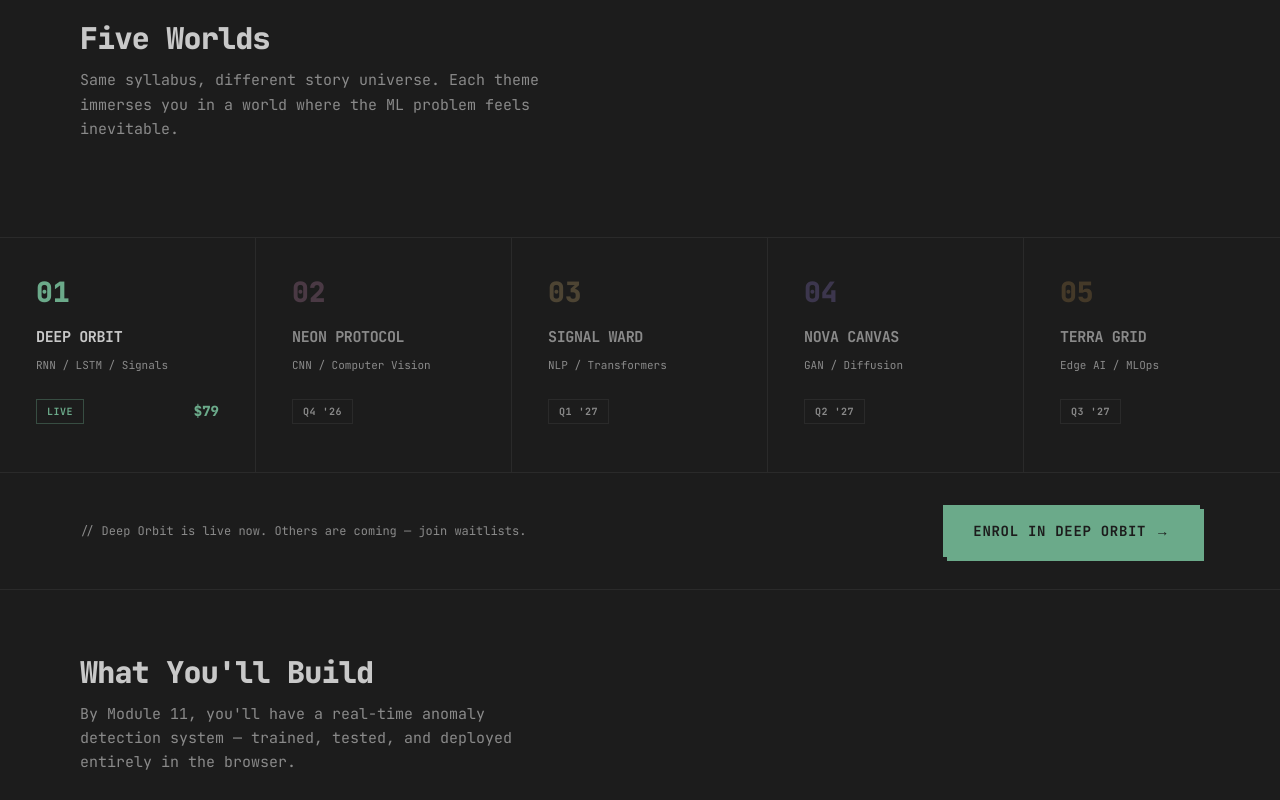
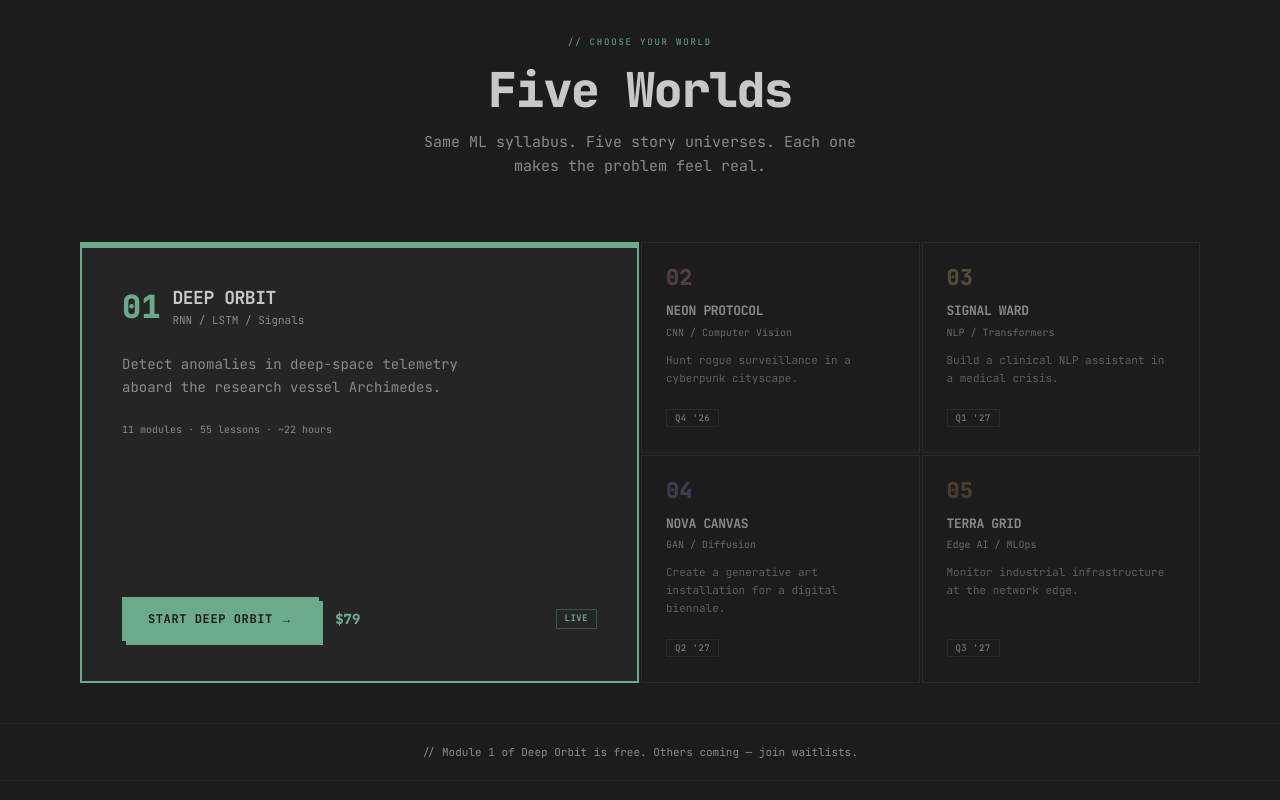
Before and after one commit to Amira-Rahim/tensorcraft, a Next.js app in the folder apps/web/: page / in a window 1280 px wide. Shown: the part 1840-2640 px from the top of the page. Built offline with nearby package versions, Linux system fonts and the light colour scheme; no server answers.

Commit message:
feat: redesign Five Worlds section — hero card for Deep Orbit + 2x2 coming-soon grid with taglines

```diff
--- a/apps/web/app/page.tsx
+++ b/apps/web/app/page.tsx
@@ -5,47 +5,50 @@ import { motion } from "framer-motion";
 import { AmbientBackground } from "./components/ambient-background";
 import { BridgePreviewSection } from "./components/bridge-preview-section";
 
-const themes = [
-  {
+const heroTheme = {
   code: "01",
   name: "Deep Orbit",
   spec: "RNN / LSTM / Signals",
+  tagline:
+    "Detect anomalies in deep-space telemetry aboard the research vessel Archimedes.",
   status: "LIVE",
   price: "$79",
   col: "var(--tc-primary, #6BAA8A)",
-    live: true,
-  },
+  modules: "11 modules · 55 lessons · ~22 hours",
+};
+
+const comingSoonThemes = [
   {
     code: "02",
     name: "Neon Protocol",
     spec: "CNN / Computer Vision",
+    tagline: "Hunt rogue surveillance in a cyberpunk cityscape.",
     status: "Q4 '26",
     col: "#A07090",
-    live: false,
   },
   {
     code: "03",
     name: "Signal Ward",
     spec: "NLP / Transformers",
+    tagline: "Build a clinical NLP assistant in a medical crisis.",
     status: "Q1 '27",
     col: "#A89060",
-    live: false,
   },
   {
     code: "04",
     name: "Nova Canvas",
     spec: "GAN / Diffusion",
+    tagline: "Create a generative art installation for a digital biennale.",
     status: "Q2 '27",
     col: "#7868A8",
-    live: false,
   },
   {
     code: "05",
     name: "Terra Grid",
     spec: "Edge AI / MLOps",
+    tagline: "Monitor industrial infrastructure at the network edge.",
     status: "Q3 '27",
     col: "#907040",
-    live: false,
   },
 ];
 
@@ -142,78 +145,117 @@ export default function Home() {
 
         {/* ===== THEMES ===== */}
         <section className="border-b border-border">
-          <div className="px-10 md:px-20 pt-16 pb-12">
-            <h2 className="text-3xl font-mono font-black tracking-tight mb-3">
+          <div className="px-10 md:px-20 pt-20 pb-6 text-center">
+            <div className="font-mono text-[9px] text-primary tracking-[0.2em] uppercase mb-4">
+              // CHOOSE YOUR WORLD
+            </div>
+            <h2 className="text-4xl md:text-5xl font-mono font-black tracking-tight mb-4">
               Five Worlds
             </h2>
-            <p className="text-[15px] text-text-muted leading-relaxed max-w-[480px] mb-12">
-              Same syllabus, different story universe. Each theme immerses you
-              in a world where the ML problem feels inevitable.
+            <p className="text-[15px] text-text-muted leading-relaxed max-w-[480px] mx-auto">
+              Same ML syllabus. Five story universes. Each one makes the problem
+              feel real.
             </p>
           </div>
-          <div className="grid grid-cols-2 md:grid-cols-5 border-t border-border">
-            {themes.map((t, i) => (
+
+          {/* Hero theme + coming soon grid */}
+          <div className="px-10 md:px-20 py-10">
+            <div className="grid grid-cols-1 lg:grid-cols-[1fr_1fr] gap-0.5">
+              {/* Deep Orbit — hero card */}
               <div
-                key={i}
-                className="px-9 pt-10 pb-12 transition-colors"
+                className="border-2 bg-surface-raised p-8 md:p-10 flex flex-col justify-between relative overflow-hidden"
+                style={{ borderColor: heroTheme.col }}
+              >
+                <div
+                  className="absolute top-0 left-0 right-0 h-1"
+                  style={{ background: heroTheme.col }}
+                />
+                <div>
+                  <div className="flex items-center gap-3 mb-6">
+                    <span
+                      className="font-mono text-[32px] font-black leading-none"
+                      style={{ color: heroTheme.col }}
+                    >
+                      {heroTheme.code}
+                    </span>
+                    <div>
+                      <div className="text-lg font-bold tracking-tight uppercase text-text-primary">
+                        {heroTheme.name}
+                      </div>
+                      <div className="font-mono text-[11px] text-text-muted">
+                        {heroTheme.spec}
+                      </div>
+                    </div>
+                  </div>
+                  <p className="text-[14px] text-text-muted leading-relaxed mb-6 max-w-sm">
+                    {heroTheme.tagline}
+                  </p>
+                  <div className="font-mono text-[10px] text-text-muted mb-8">
+                    {heroTheme.modules}
+                  </div>
+                </div>
+                <div className="flex items-center gap-4">
+                  <Link
+                    href="/themes/deep-orbit"
+                    className="inline-flex items-center gap-2 px-6 py-3 bg-primary text-surface font-bold text-xs font-mono tracking-wider uppercase border-2 border-primary hover:bg-transparent hover:text-primary transition-all brutalist-hover brutalist-shadow"
+                  >
+                    Start Deep Orbit →
+                  </Link>
+                  <span className="font-mono text-sm font-black text-primary">
+                    {heroTheme.price}
+                  </span>
+                  <span
+                    className="font-mono text-[9px] font-bold tracking-wider px-2 py-0.5 ml-auto"
                     style={{
-                  borderRight: i < 4 ? "1px solid var(--tc-border)" : "none",
+                      color: heroTheme.col,
+                      border: `1px solid color-mix(in srgb, ${heroTheme.col} 35%, transparent)`,
                     }}
                   >
+                    LIVE
+                  </span>
+                </div>
+              </div>
+
+              {/* Coming soon — 2x2 grid */}
+              <div className="grid grid-cols-2 gap-0.5">
+                {comingSoonThemes.map((t) => (
                   <div
-                  className="font-mono text-[28px] font-black mb-5 leading-none"
-                  style={{
-                    color: t.col,
-                    opacity: t.live ? 1 : 0.35,
-                  }}
+                    key={t.code}
+                    className="border border-border bg-surface p-6 flex flex-col justify-between"
+                  >
+                    <div>
+                      <div
+                        className="font-mono text-[22px] font-black mb-3 leading-none opacity-40"
+                        style={{ color: t.col }}
                       >
                         {t.code}
                       </div>
-                <div
-                  className="text-[15px] font-bold tracking-tight mb-2 uppercase"
-                  style={{
-                    color: t.live ? "var(--tc-text)" : "var(--tc-muted)",
-                  }}
-                >
+                      <div className="text-[13px] font-bold tracking-tight uppercase text-text-muted mb-1">
                         {t.name}
                       </div>
-                <div className="font-mono text-[11px] text-text-muted leading-relaxed mb-6">
+                      <div className="font-mono text-[10px] text-text-muted opacity-70 mb-3">
                         {t.spec}
                       </div>
-                <div className="flex items-center justify-between">
-                  <span
-                    className="font-mono text-[10px] font-bold tracking-wider px-2.5 py-1"
-                    style={{
-                      color: t.live ? "var(--tc-primary)" : "var(--tc-muted)",
-                      border: t.live
-                        ? "1px solid color-mix(in srgb, var(--tc-primary) 35%, transparent)"
-                        : "1px solid var(--tc-border)",
-                    }}
-                  >
+                      <p className="text-[11px] text-text-muted leading-relaxed opacity-60">
+                        {t.tagline}
+                      </p>
+                    </div>
+                    <div className="mt-4">
+                      <span className="font-mono text-[9px] text-text-muted tracking-wider px-2 py-0.5 border border-border">
                         {t.status}
                       </span>
-                  {t.price && (
-                    <span className="font-mono text-sm font-black text-primary">
-                      {t.price}
-                    </span>
-                  )}
                     </div>
-                {t.live && (
-                  <div className="absolute top-4 right-4 w-[7px] h-[7px] bg-primary" />
-                )}
                   </div>
                 ))}
               </div>
-          <div className="border-t border-border px-10 md:px-20 py-8 flex flex-wrap justify-between items-center gap-4">
-            <p className="font-mono text-xs text-text-muted">
-              // Deep Orbit is live now. Others are coming — join waitlists.
+            </div>
+          </div>
+
+          {/* Footer */}
+          <div className="border-t border-border px-10 md:px-20 py-5">
+            <p className="font-mono text-[11px] text-text-muted text-center">
+              // Module 1 of Deep Orbit is free. Others coming — join waitlists.
             </p>
-            <Link
-              href="/themes/deep-orbit"
-              className="inline-flex items-center gap-2 px-7 py-3.5 bg-primary text-surface font-bold text-sm font-mono tracking-wider uppercase border-2 border-primary hover:bg-transparent hover:text-primary transition-all brutalist-hover brutalist-shadow"
-            >
-              Enrol in Deep Orbit →
-            </Link>
           </div>
         </section>
 
```
Lines whose indentation alone changed are shown as unchanged.
